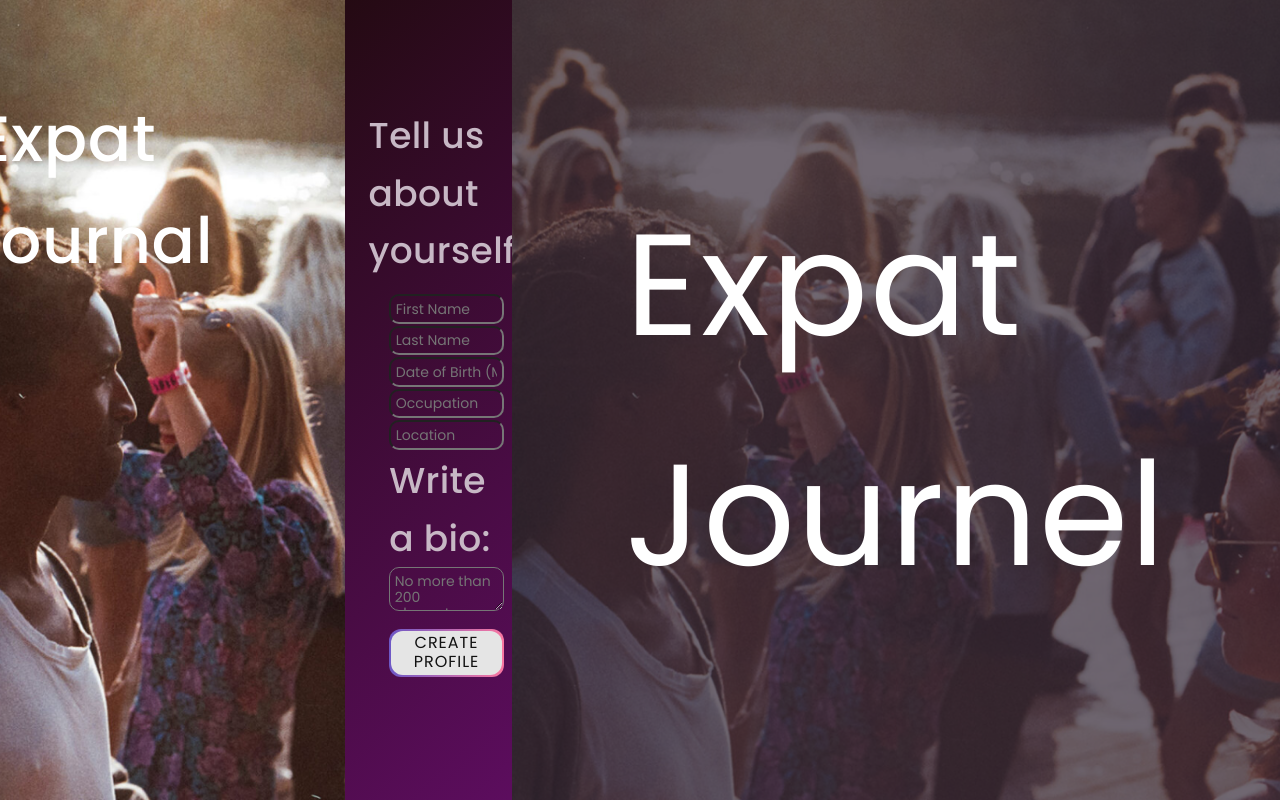
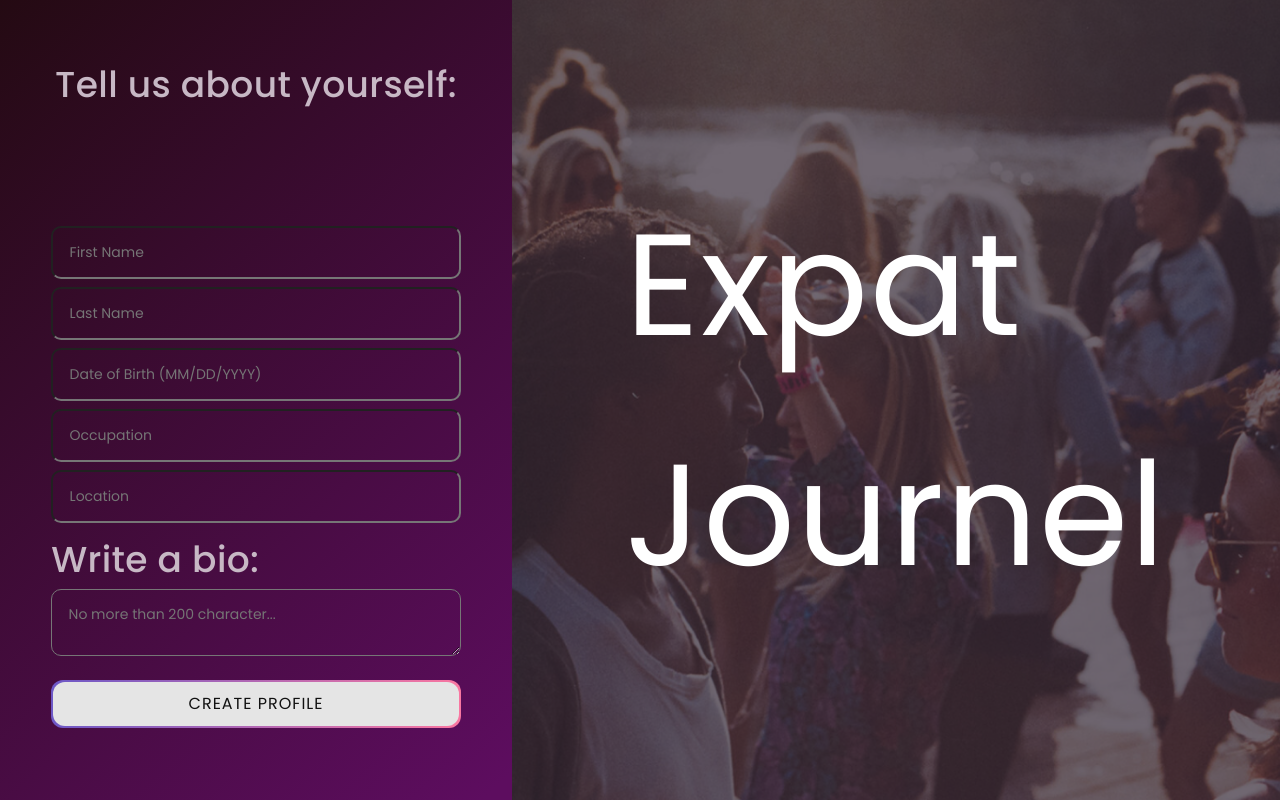
Before and after one commit to Build-Week-Expat-Journal/FE, a React (Create React App) app in the folder frontend/: page /createprofile in a window 1280 px wide. Built offline with nearby package versions, Linux system fonts and the light colour scheme.

Commit message:
updated CreateProfileForm styles

```diff
--- a/frontend/src/components/CreateProfileForm.js
+++ b/frontend/src/components/CreateProfileForm.js
@@ -8,32 +8,7 @@ import bgImg from '../assets/friends-background.png'
 const CreateProfileForm = ({ values, errors, touched }) => {
 
     // Styled Components
-    const RegisterMain = styled.div`
-    display: flex;
-    justify-content: flex-end;
-    background: url(${bgImg});
-    background-size: cover;
-    background-position: center;
-    `
 
-    const H1 = styled.h1`
-    color: white;
-    margin-right: 30%;
-    text-align: center;
-    margin-top: 15%;
-    `
-
-    const RightSection = styled.div`
-    color: white;
-    width: 40%;
-    background: linear-gradient(137.08deg, #230A11 -1.96%, #5D0D5F 97.8%);
-    height: 100vh;
-    display: flex;
-    flex-direction: column;
-    align-items: center;
-    justify-content: center;
-    padding: 0 30px;
-    `
 
     const StyledForm = styled(Form)`
     display: flex;
@@ -41,9 +16,7 @@ const CreateProfileForm = ({ values, errors, touched }) => {
     width: 80%;
     `
 
-    const TopContent = styled.div`
-    margin-bottom: 10%;
-    `
+
 
     const StyledField = styled(Field)`
     color: white;
@@ -98,12 +71,8 @@ const CreateProfileForm = ({ values, errors, touched }) => {
 
 
     return (
-        <RegisterMain>
-            <H1>Expat<br />Journal</H1>
-            <RightSection>
-                <TopContent>
+        <>
             <h2>Tell us about yourself:</h2>
-                </TopContent>
             <StyledForm>
                 <StyledField type='text' name='firstname' placeholder='First Name' value={values.firstname}/>
                     {touched.firstname && errors.firstname ? (
@@ -121,8 +90,7 @@ const CreateProfileForm = ({ values, errors, touched }) => {
                 <StyledField component='textarea' type='text' name='bio' placeholder='No more than 200 character...' />
                 <FormButton type='submit' className='register-button'><span>Create Profile</span></FormButton>
             </StyledForm>
-            </RightSection>
-        </RegisterMain>
+        </>
     )
 }
 
```
Lines whose indentation alone changed are shown as unchanged.
